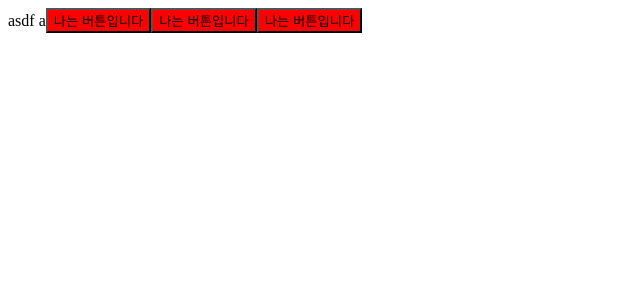
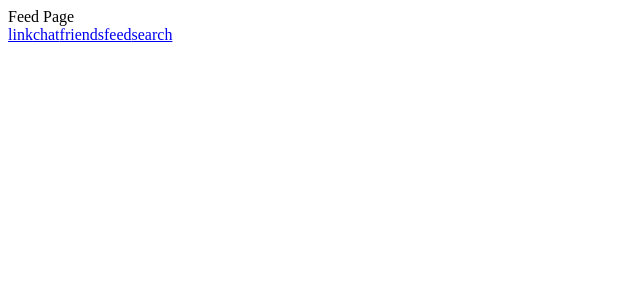
Before and after one commit to banzzac/banzzac-client, a React (Vite) app: page /feed in a window 1280 px wide. Shown: the top 300 px of the page, without its empty margins (0-640 px from the left). Built offline with nearby package versions, Linux system fonts and the light colour scheme.

Commit message:
feat: add router
Co-authored-by: JongWoo Ha <jongwooha98@gmail.com>

```diff
--- a/src/App.tsx
+++ b/src/App.tsx
@@ -1,7 +1,11 @@
-import ProfilePage from "./pages/Profile";
+import { Navigator } from "./routes/Navigator";
 
 function App() {
-  return <ProfilePage />;
+  return (
+    <div>
+      <Navigator />
+    </div>
+  );
 }
 
 export default App;
--- a/src/main.tsx
+++ b/src/main.tsx
@@ -1,10 +1,35 @@
 import React from "react";
 import ReactDOM from "react-dom/client";
+import {
+  createBrowserRouter,
+  createRoutesFromElements,
+  Route,
+  RouterProvider,
+} from "react-router-dom";
 
 import App from "./App";
+import { Chat, Feed, Friends, Profile, Search } from "./pages";
+import ErrorPage from "./pages/ErrorPage";
+
+// 오오오오오 live share 좋은듯
+
+const router = createBrowserRouter(
+  createRoutesFromElements(
+    <Route>
+      <Route path="/" element={<App />} errorElement={<ErrorPage />}>
+        <Route path="profile" element={<Profile />} />
+        <Route path="friends" element={<Friends />} />
+        <Route path="chat" element={<Chat />} />
+        <Route path="feed" element={<Feed />} />
+        <Route path="search" element={<Search />} />
+      </Route>
+      <Route path="/login" element={<div>login</div>} />
+    </Route>,
+  ),
+);
 
 ReactDOM.createRoot(document.getElementById("root")!).render(
   <React.StrictMode>
-    <App />
+    <RouterProvider router={router} />
   </React.StrictMode>,
 );
--- /dev/null
+++ b/src/pages/Chat/index.tsx
@@ -0,0 +1,3 @@
+export const Chat = () => {
+  return <div>Chat Page</div>;
+};
--- /dev/null
+++ b/src/pages/ErrorPage.tsx
@@ -0,0 +1,20 @@
+import { useRouteError } from "react-router-dom";
+
+/**
+ * 에러 페이지입니다
+ *
+ */
+export default function ErrorPage() {
+  const error = useRouteError();
+  console.error(error);
+
+  return (
+    <div id="error-page">
+      <h1>Oops!</h1>
+      <p>Sorry, an unexpected error has occurred.</p>
+      <p>
+        <i>{(error as any).statusText || (error as any).message}</i>
+      </p>
+    </div>
+  );
+}
--- /dev/null
+++ b/src/pages/Feed/index.tsx
@@ -0,0 +1,3 @@
+export const Feed = () => {
+  return <div>Feed Page</div>;
+};
--- /dev/null
+++ b/src/pages/Friends/index.tsx
@@ -0,0 +1,3 @@
+export const Friends = () => {
+  return <div>Friends Page</div>;
+};
--- a/src/pages/Profile/AddPetButton.tsx
+++ /dev/null
@@ -1,23 +0,0 @@
-import { Button } from "../../components/Button";
-
-function AddPetButton() {
-  const handeClick1 = () => {
-    console.log("애완견 추가");
-  };
-  const handeClick2 = () => {
-    console.log("애완견 삭제");
-  };
-  const handeClick3 = () => {
-    console.log("애완견 입양");
-  };
-
-  return (
-    <>
-      <Button onClick={handeClick1} />
-      <Button onClick={handeClick2} />
-      <Button onClick={handeClick3} />
-    </>
-  );
-}
-
-export default AddPetButton;
--- a/src/pages/Profile/index.tsx
+++ b/src/pages/Profile/index.tsx
@@ -1,10 +1 @@
-import AddPetButton from "./AddPetButton";
-
-const ProfilePage = () => (
-  <div>
-    asdf a
-    <AddPetButton />
-  </div>
-);
-
-export default ProfilePage;
+export const Profile = () => <div>Profile Page</div>;
--- /dev/null
+++ b/src/pages/Search/index.tsx
@@ -0,0 +1,3 @@
+export const Search = () => {
+  return <div>Search Page</div>;
+};
--- /dev/null
+++ b/src/pages/index.tsx
@@ -0,0 +1,5 @@
+export * from "./Chat";
+export * from "./Feed";
+export * from "./Friends";
+export * from "./Profile";
+export * from "./Search";
--- /dev/null
+++ b/src/routes/Navigator.tsx
@@ -0,0 +1,16 @@
+import { Link, Outlet } from "react-router-dom";
+
+export const Navigator = () => {
+  return (
+    <div>
+      <Outlet />
+      <nav>
+        <Link to={"profile"}>link</Link>
+        <Link to={"chat"}>chat</Link>
+        <Link to={"friends"}>friends</Link>
+        <Link to={"feed"}>feed</Link>
+        <Link to={"search"}>search</Link>
+      </nav>
+    </div>
+  );
+};
```
